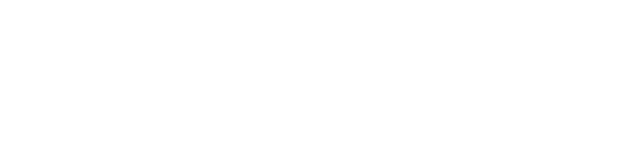
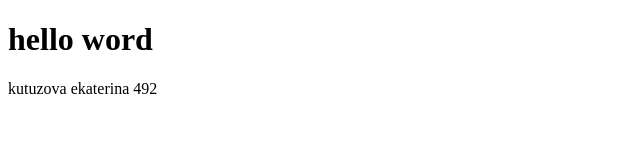
Before and after one commit to KutuzovaEkaterina492/my-site, a plain HTML site: page index.html in a window 1280 px wide. Shown: the whole page, without its empty margins (0-640 px from the left). Drawn offline with Linux system fonts and the light colour scheme.

Commit message:
add index.html

```diff
--- a/index.html
+++ b/index.html
@@ -4,6 +4,7 @@
 	<title></title>
 </head>
 <body>
-
+<h1>hello word</h1>
+<p>kutuzova ekaterina 492</p>
 </body>
 </html>
```
